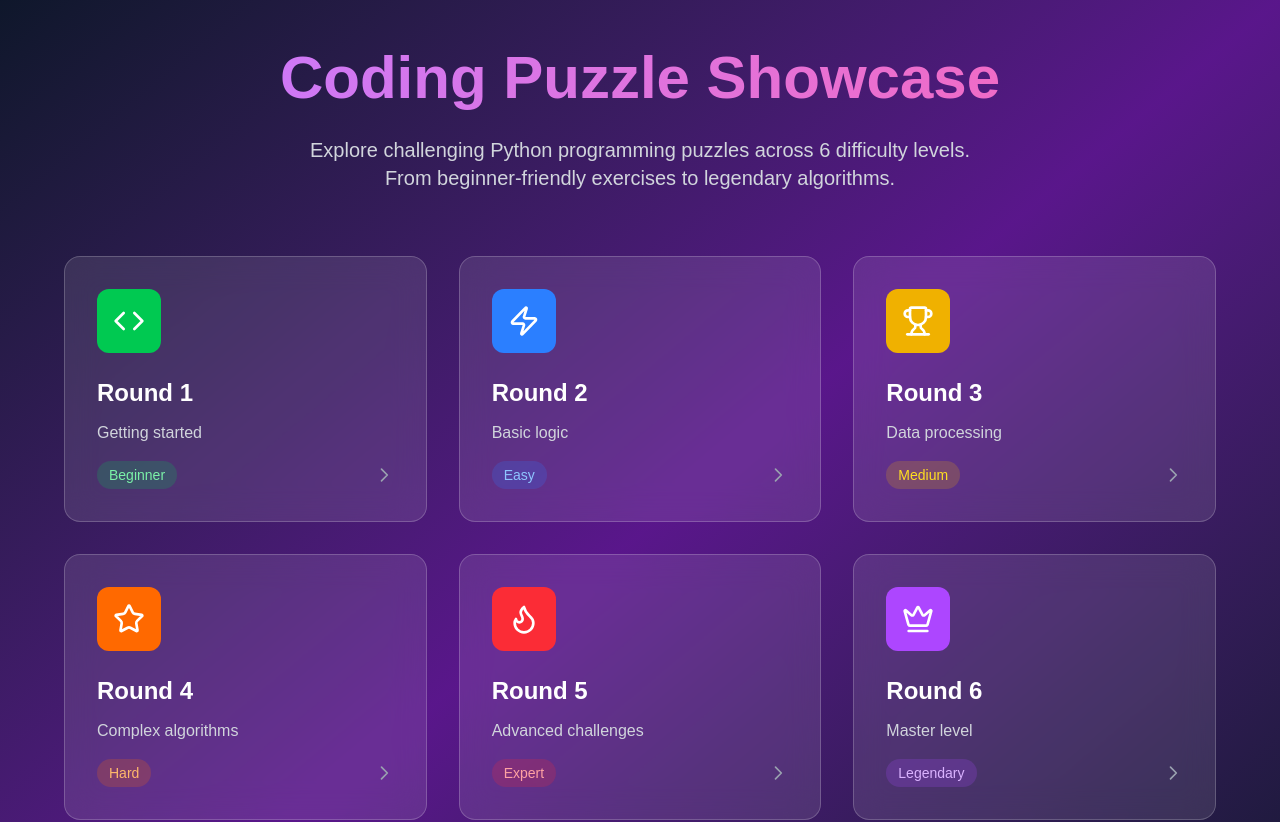
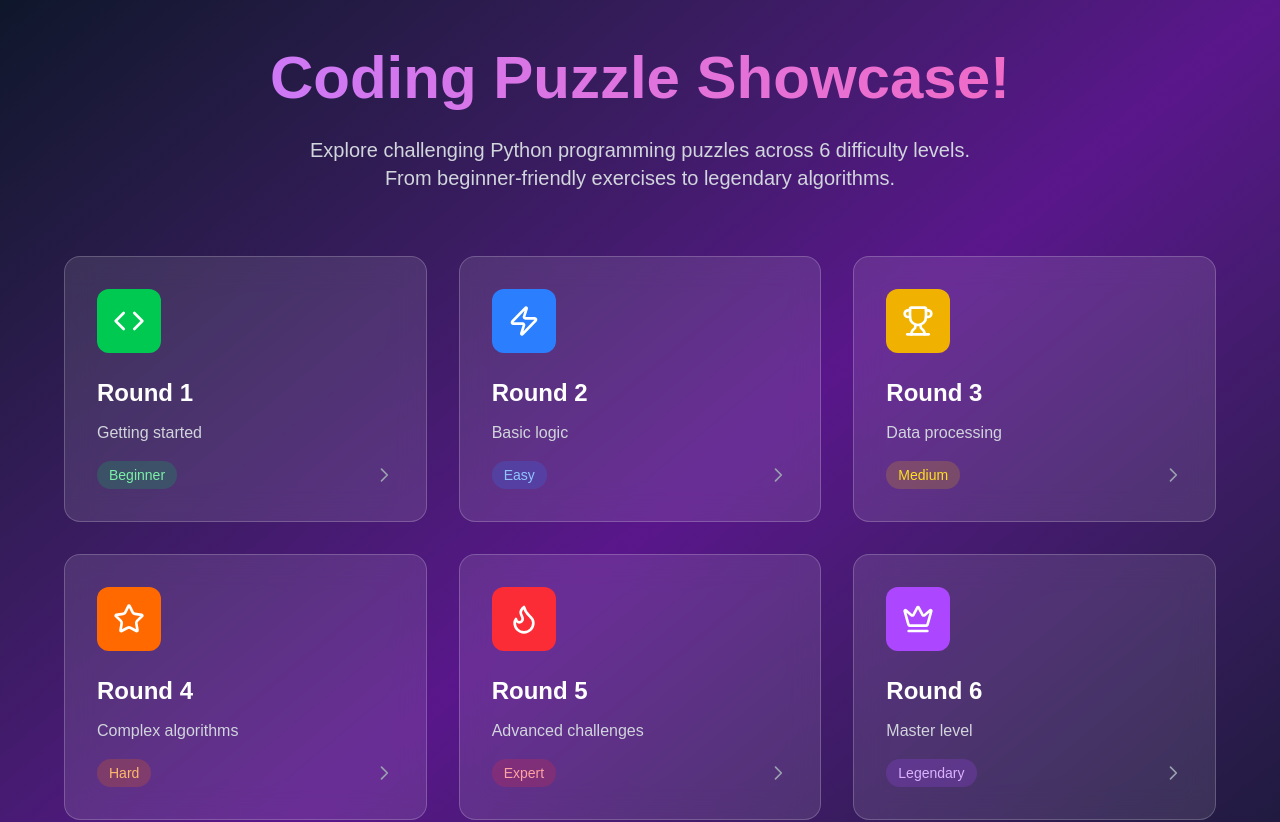
Before and after one commit to Zawaer/coding-puzzle-showcase, a Next.js app: page / in a window 1280 px wide. Shown: the top 822 px of the page. Built offline with nearby package versions, Linux system fonts and the light colour scheme.

Commit message:
Add exclamation mark to the title in the Coding Puzzle Showcase header

```diff
--- a/app/page.tsx
+++ b/app/page.tsx
@@ -19,7 +19,7 @@ export default function Home() {
       <div className="container mx-auto px-6 py-12">
         <div className="text-center mb-16">
           <h1 className="text-6xl font-bold mb-6 h-16 bg-gradient-to-r from-purple-400 to-pink-400 bg-clip-text text-transparent">
-            Coding Puzzle Showcase
+            Coding Puzzle Showcase!
           </h1>
           <p className="text-xl text-gray-300 max-w-2xl mx-auto">
             Explore challenging Python programming puzzles across 6 difficulty levels.
```
